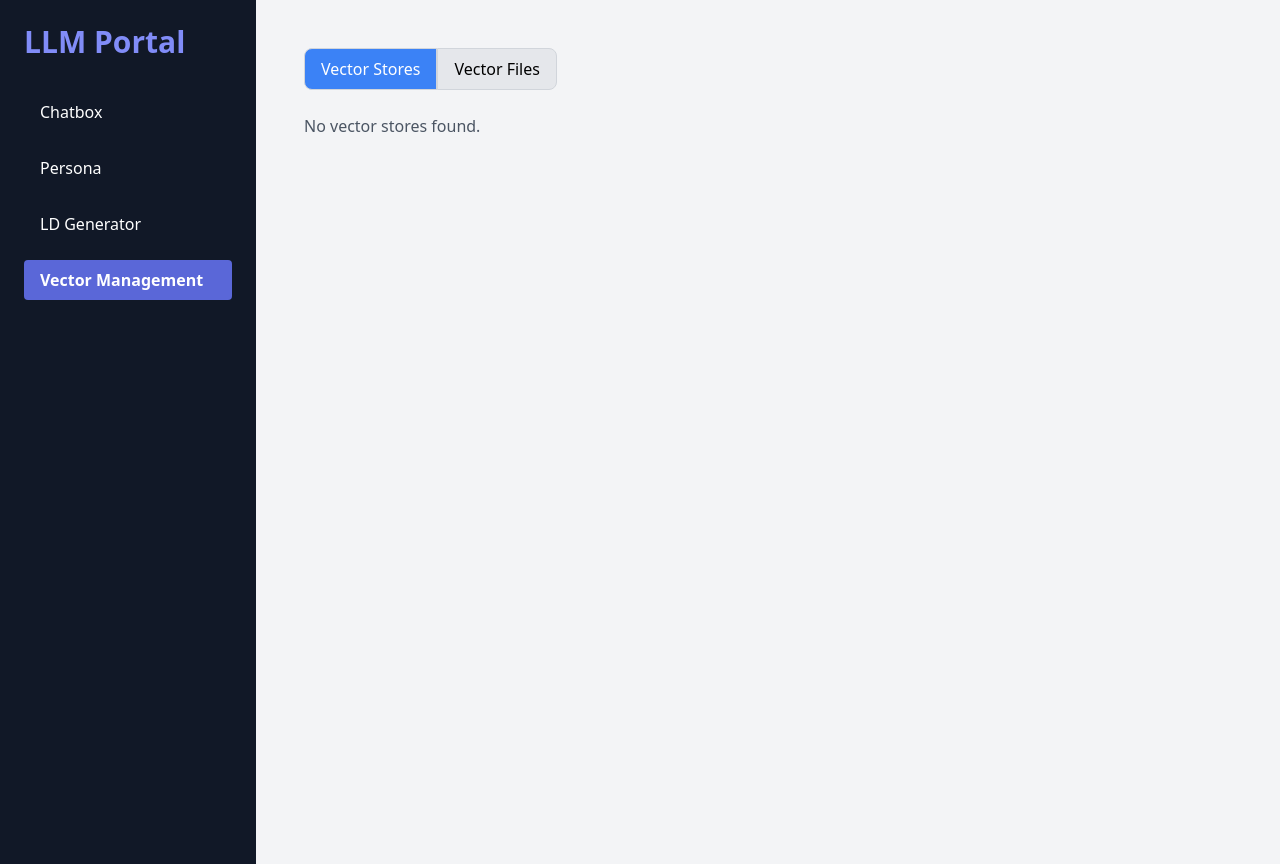
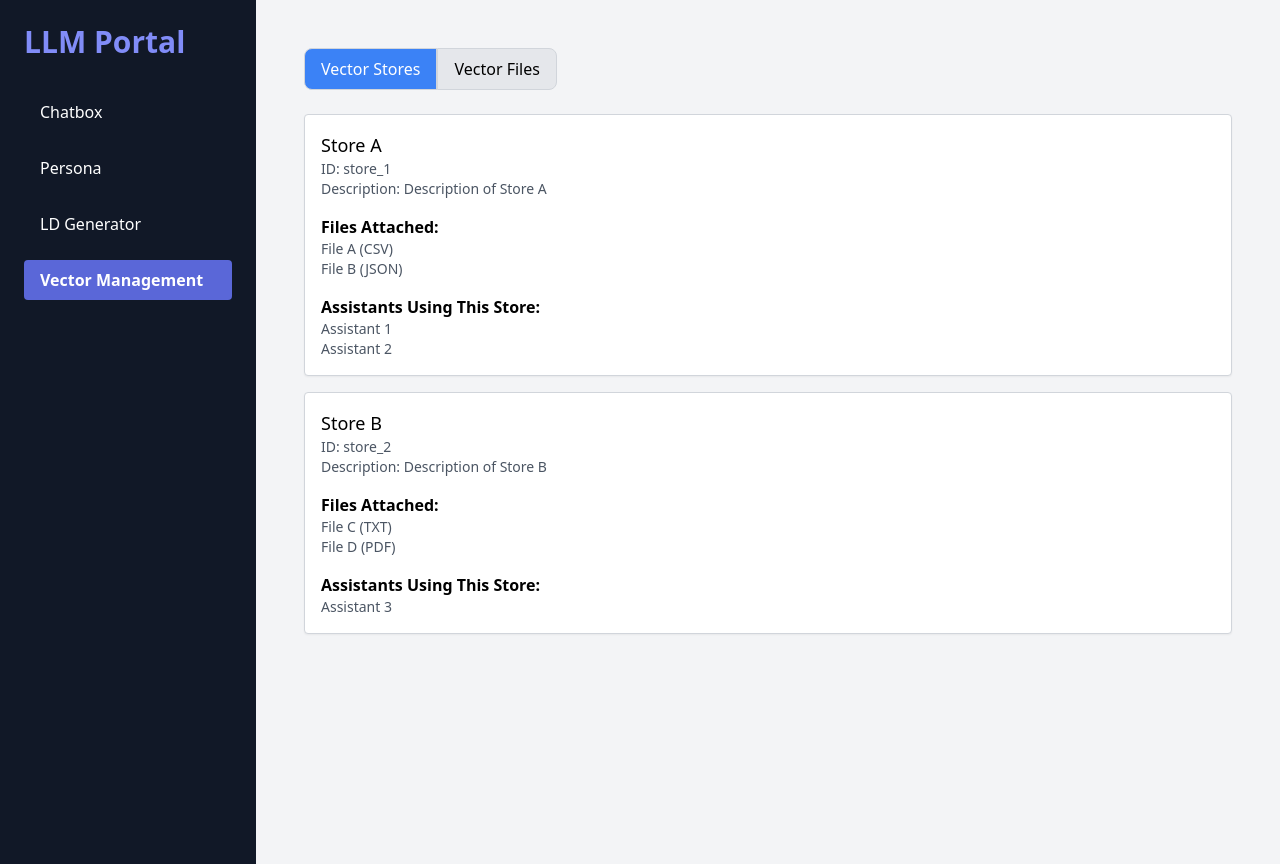
Before and after one commit to kelvincrtz/LLM.Portal, a Nuxt app: page /vectorManagement in a window 1280 px wide. Before the commit this address had no page. Built offline with nearby package versions, Linux system fonts and the light colour scheme.

Commit message:
style: pt2 improvements

```diff
--- a/components/VectorManagement.vue
+++ b/components/VectorManagement.vue
@@ -78,21 +78,46 @@
   </template>
 
   <script setup>
-  import { ref, onMounted } from 'vue';
-  import VectorService from '@/services/VectorService';
+  import { ref } from 'vue';
 
   const activeTab = ref('stores');
-  const vectorStores = ref([]);
-  const vectorFiles = ref([]);
 
-  const fetchData = async () => {
-    vectorStores.value = await VectorService.getVectorStores();
-    vectorFiles.value = await VectorService.getVectorFiles();
-  };
+  // Example data for Vector Stores
+  const vectorStores = ref([
+    {
+      id: 'store_1',
+      name: 'Store A',
+      description: 'Description of Store A',
+      files: [
+        { id: 'file_1', name: 'File A', type: 'CSV' },
+        { id: 'file_2', name: 'File B', type: 'JSON' }
+      ],
+      assistants: [
+        { id: 'asst_1', name: 'Assistant 1' },
+        { id: 'asst_2', name: 'Assistant 2' }
+      ]
+    },
+    {
+      id: 'store_2',
+      name: 'Store B',
+      description: 'Description of Store B',
+      files: [
+        { id: 'file_3', name: 'File C', type: 'TXT' },
+        { id: 'file_4', name: 'File D', type: 'PDF' }
+      ],
+      assistants: [
+        { id: 'asst_3', name: 'Assistant 3' }
+      ]
+    }
+  ]);
 
-  onMounted(() => {
-    fetchData();
-  });
+  // Example data for Vector Files
+  const vectorFiles = ref([
+    { id: 'file_1', name: 'File A', type: 'CSV', size: 10 },
+    { id: 'file_2', name: 'File B', type: 'JSON', size: 5 },
+    { id: 'file_3', name: 'File C', type: 'TXT', size: 2 },
+    { id: 'file_4', name: 'File D', type: 'PDF', size: 15 }
+  ]);
   </script>
 
   <style scoped>
```
